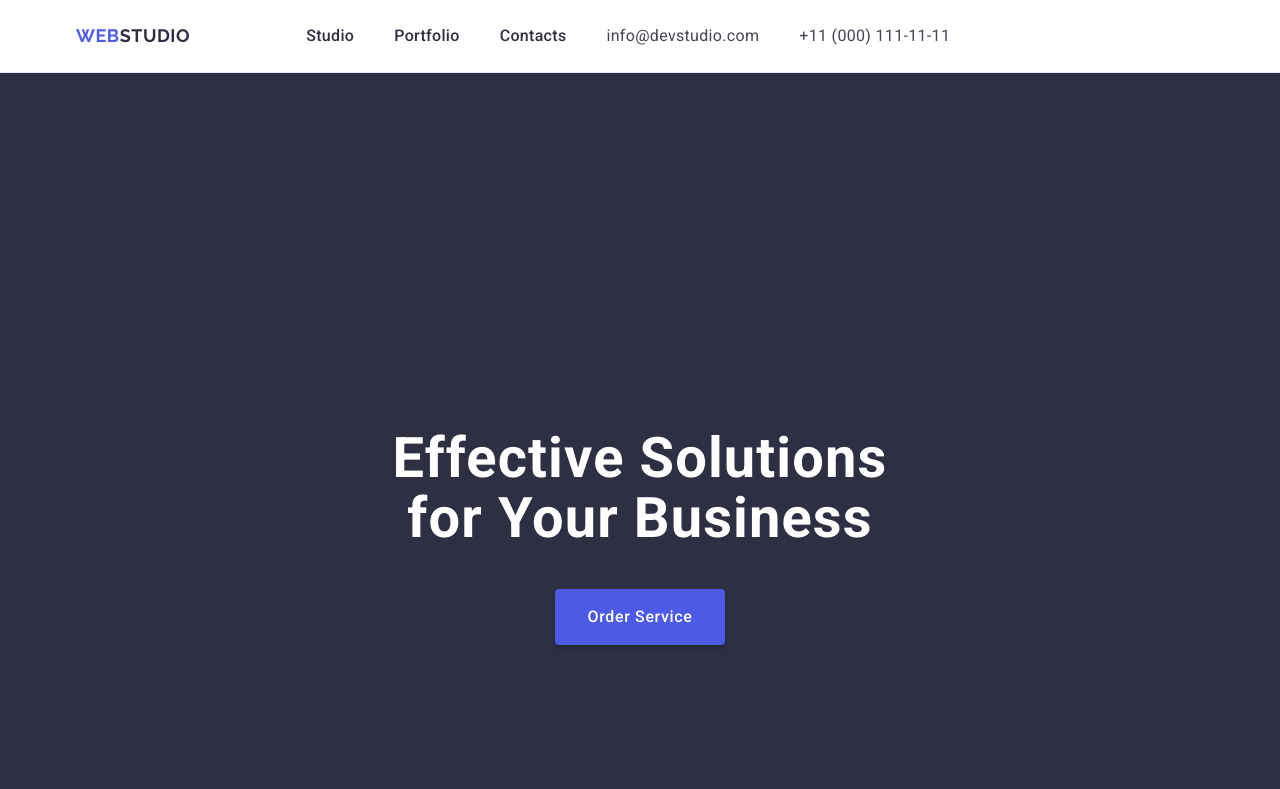
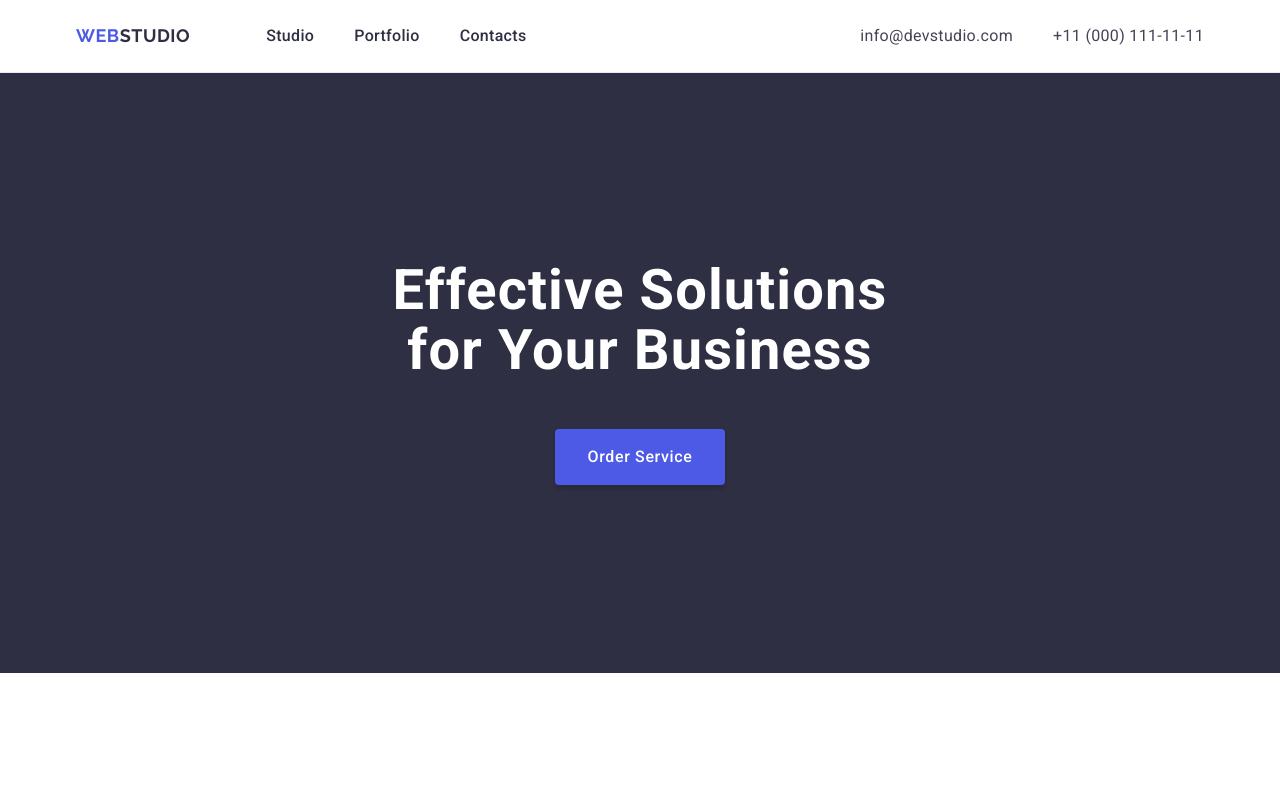
Before and after one commit to DanyloHutsu/goit-markup-hw-03, a plain HTML site: page index.html in a window 1280 px wide. Shown: the top 789 px of the page. Drawn offline with nearby package versions, Linux system fonts and the light colour scheme.

Commit message:
added edits

```diff
--- a/css/styles.css
+++ b/css/styles.css
@@ -24,6 +24,7 @@ img{
 
 h1,h2,h3,h4,h5,h6,p,ul{
     margin-top: 0;
+    padding: 0;
     margin-bottom: 0;
 }
 
@@ -105,6 +106,7 @@ h1,h2,h3,h4,h5,h6,p,ul{
 
 .address-nav{
     font-style: normal;
+    margin-left: auto;
 }
 
 .menu{
@@ -139,16 +141,6 @@ h1,h2,h3,h4,h5,h6,p,ul{
 
 }
 
-.container-hero{
-    display: flex;
-    flex-direction: column;
-    align-items: center;
-    justify-content: center;
-    gap: 40px;
-    padding-top: 168px;
-    padding-bottom: 168px;
-}
-
 .hero-title{
     font-weight: 700;
     max-width: 496px;
@@ -157,17 +149,18 @@ h1,h2,h3,h4,h5,h6,p,ul{
         letter-spacing: 0.02em;
         text-align: center;
         color: #fff;
-        display: flex;
-        flex-direction: column;
-        justify-content: center;
+        margin-left: auto;
+        margin-right: auto;
+        margin-bottom: 48px;
 }
 
-.btn{
+.btn {
     font-family: "Roboto", sans-serif;
         font-weight: 500;
         font-size: 16px;
         /* line-height: 24px; */
         line-height: 150%;
+        border: none;
         letter-spacing: 0.04em;
         border-radius: 4px;
             padding: 16px 32px;
@@ -178,12 +171,8 @@ h1,h2,h3,h4,h5,h6,p,ul{
         box-shadow: 0 4px 4px 0 rgba(0, 0, 0, 0.15);
             background: #4d5ae5;
     cursor: pointer;
-    display: flex;
-    flex-direction: column;
-    justify-content: center;
-    align-items: center;
-    display: block;
-    border: none;
+    margin: 0 auto;
+        display: block;
 }
 
 .btn:hover{
@@ -208,7 +197,7 @@ h1,h2,h3,h4,h5,h6,p,ul{
 .experience-items{
     list-style-type: none;
     margin-right: 0;
-    width: calc((100%-72px)/4);
+    width: calc((100% - 72px)/4);
 }
 
 .title-exp{
@@ -296,18 +285,6 @@ h1,h2,h3,h4,h5,h6,p,ul{
     padding-bottom: 32px;
 }
 
-.container-port{
-    width: 1128px;
-        height: 1000px;
-        display: flex;
-        flex-direction: column;
-        justify-content: center;
-        align-items: center;
-        margin-top: 120px;
-        margin-bottom: 120px;
-        padding: 0;
-}
-
 .portfolio{
     background-color: #F4F4FD;
     padding-top: 120px;
@@ -322,7 +299,6 @@ h1,h2,h3,h4,h5,h6,p,ul{
     text-align: center;
     color: #2e2f42;
     text-transform: capitalize;
-    display: flex;
     margin-bottom: 72px;
 }
 
--- a/index.html
+++ b/index.html
@@ -51,7 +51,7 @@
     </header>
     <main class="main">
       <section class="hero">
-        <div class="container container-hero">
+        <div class="container">
           <h1 class="hero-title">Effective Solutions for Your Business</h1>
           <button class="btn" type="button">Order Service</button>
         </div>
@@ -139,7 +139,7 @@
         </div>
       </section>
       <section class="portfolio">
-        <div class="container container-port">
+        <div class="container">
           <h2 class="title-portfolio">Our Portfolio</h2>
           <ul class="portfolio-information">
             <li class="portfolio-items">
```
